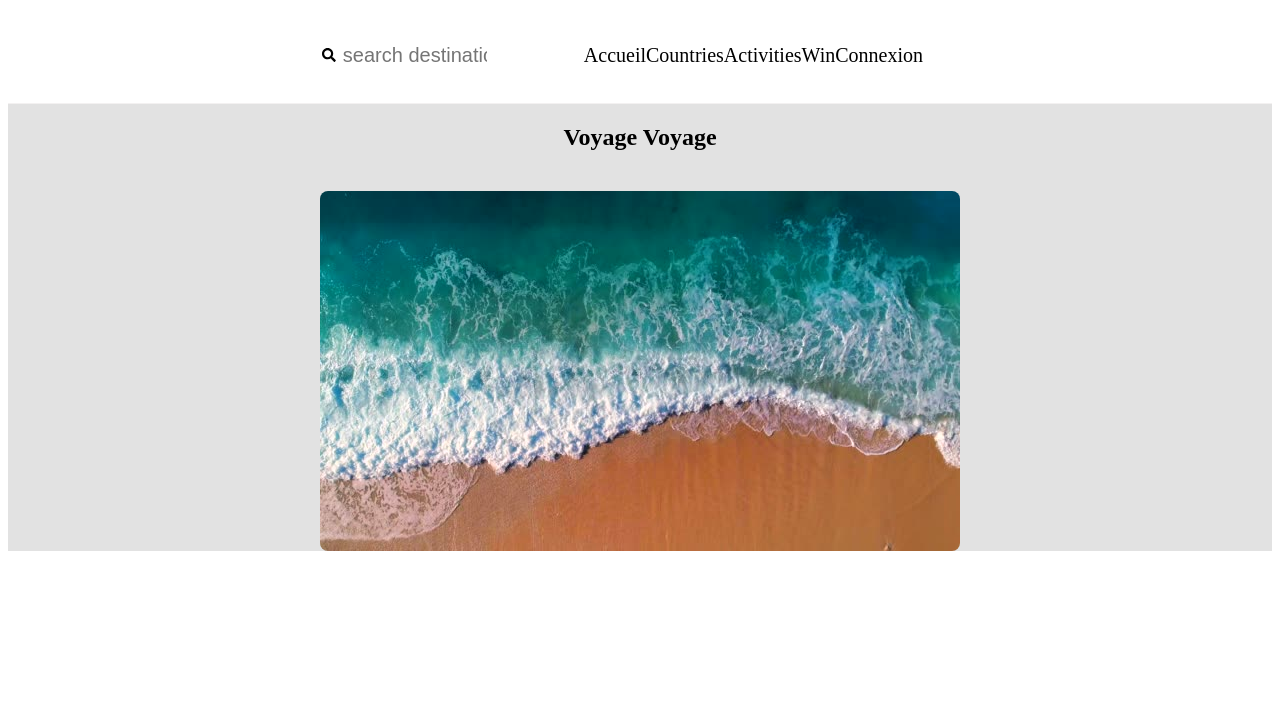
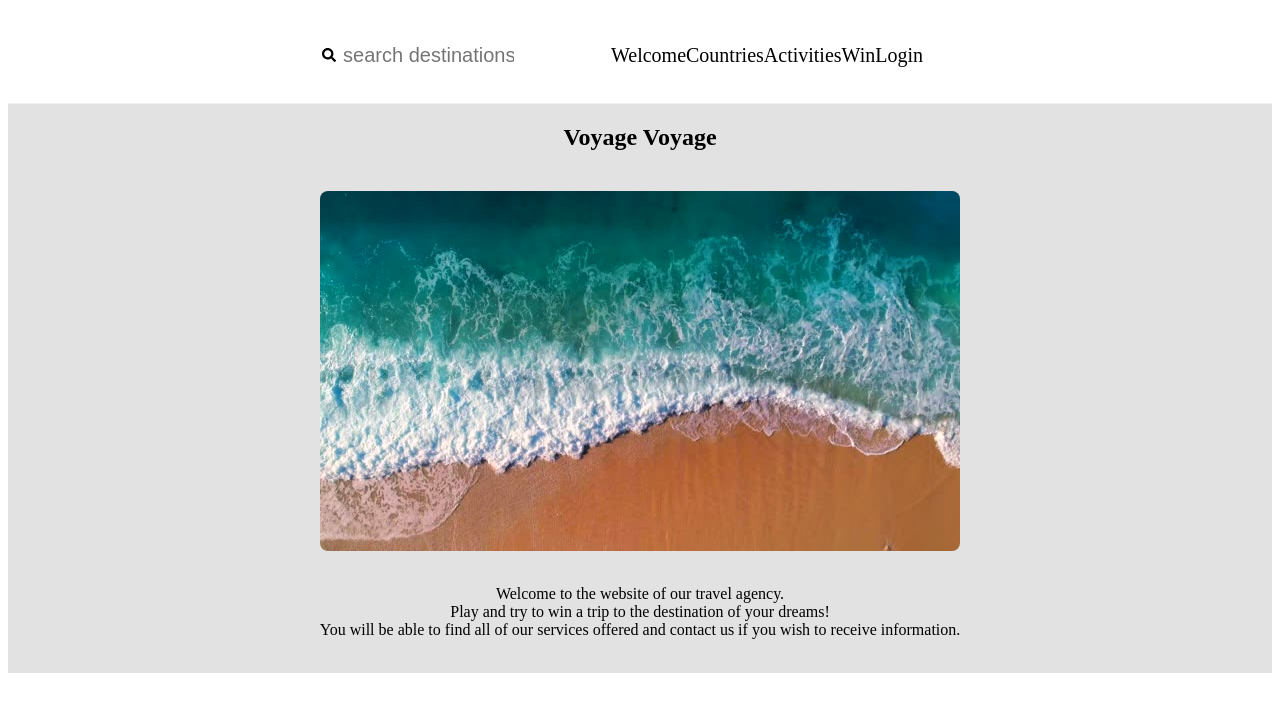
Before and after one commit to valihna/AtelierFullstack, a React (Vite) app in the folder frontend/: page / in a window 1280 px wide. Shown: the top 712 px of the page. Built offline with nearby package versions, Linux system fonts and the light colour scheme; no server answers.

Commit message:
retait espaces, css, remise en forme

```diff
--- a/frontend/src/App.jsx
+++ b/frontend/src/App.jsx
@@ -11,6 +11,15 @@ function App() {
       <div className="Acc">
         <h2 className="app-title">Voyage Voyage</h2>
         <img className="background" src={img} alt="background" />
+        <p className="paragraphe">
+          <br />
+          Welcome to the website of our travel agency. <br />
+          Play and try to win a trip to the destination of your dreams! <br />
+          You will be able to find all of our services offered and contact us if
+          you wish to receive information.
+          <br />
+          <br />
+        </p>
       </div>
     </div>
   );
--- a/frontend/src/components/navbar/Navbar.jsx
+++ b/frontend/src/components/navbar/Navbar.jsx
@@ -9,7 +9,7 @@ function Navbar() {
       <div className="nav_link">
         <SearchBar />
         <Link to="/">
-          <p className="nav_p">Accueil </p>
+          <p className="nav_p">Welcome </p>
         </Link>
         <Link to="/countries">
           <p className="nav_p">Countries </p>
@@ -21,7 +21,7 @@ function Navbar() {
           <p className="nav_p">Win </p>
         </Link>
         <Link to="/login">
-          <p className="nav_p">Connexion </p>
+          <p className="nav_p">Login </p>
         </Link>
       </div>
     </div>
```
Also changed, not shown: frontend/src/main.jsx (+6 -9 lines).
